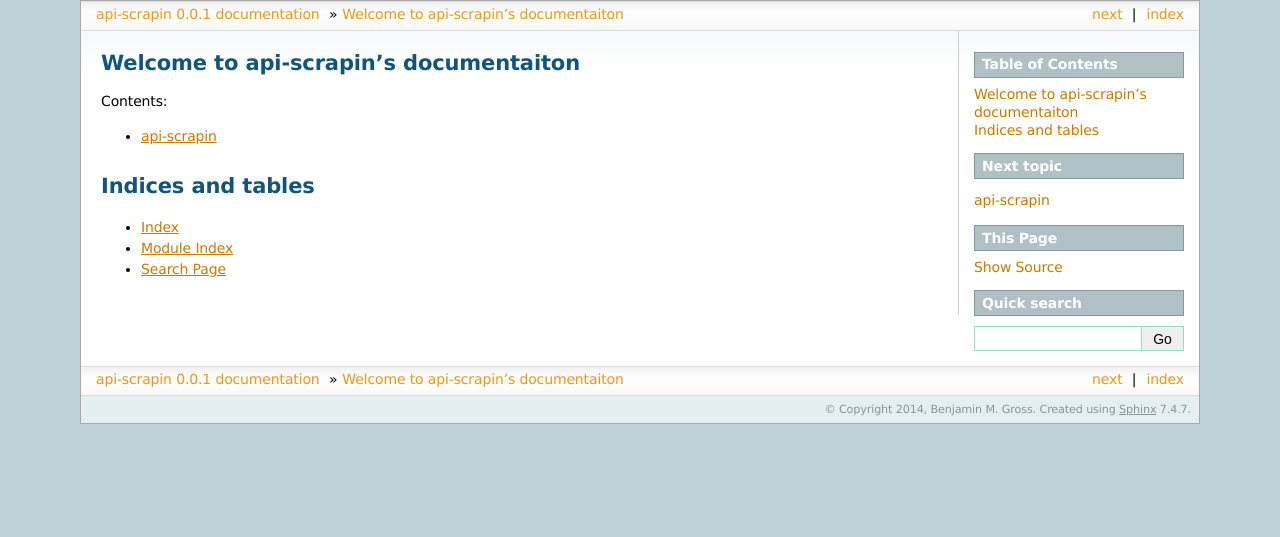
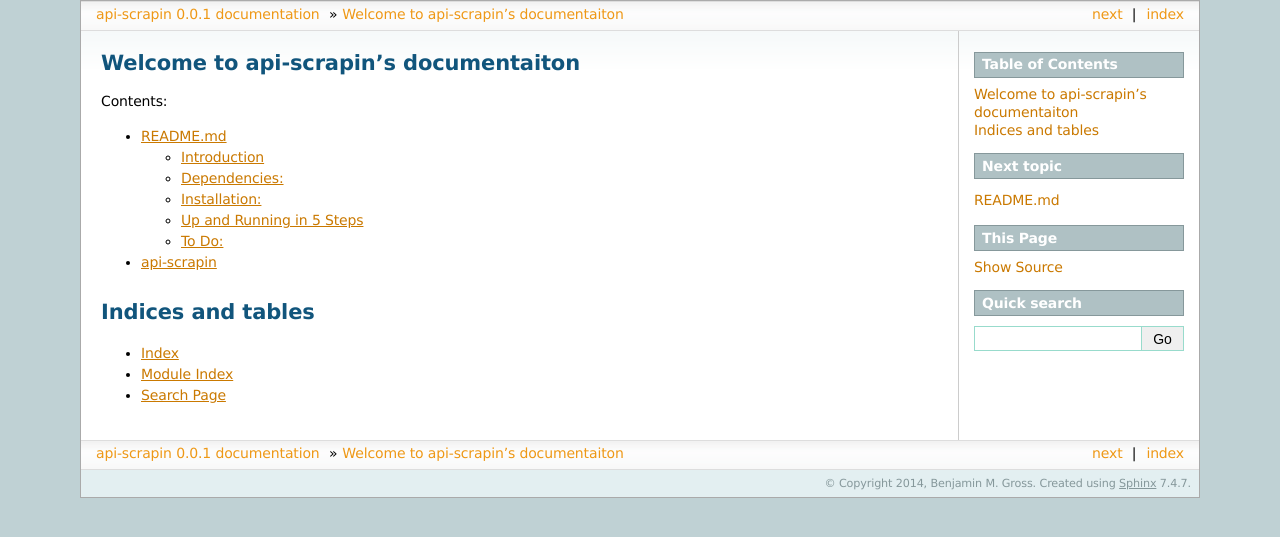
Before and after one commit to benjaminmgross/api-scrapin, a Sphinx documentation site: the page built from docs/index.rst, in a window 1280 px wide. Shown: the top 537 px of the page. Built offline with Sphinx 7.4.7, drawn with Linux system fonts in a browser that asks for light colours; some of the changed lines change nothing that is shown.

Commit message:
pandoc-ed README.md into an .rst and added it to the source files for Sphinx build

```diff
--- /dev/null
+++ b/docs/README.rst
@@ -0,0 +1,98 @@
+README.md
+=========
+
+Introduction
+------------
+
+Zillow aggregates some very interesting data, especially if you're
+interested aspects of home prices, demographics such as income,
+education, etc. -- not to mention all of this information is provided
+with latitude and longitude coordinates to boot. This light-weight
+module takes advantage of that gives you the ability
+
+1. Take the 'n' largest cities in the US (data scraped from
+   `Wikipedia <http://en.wikipedia.org/wiki/List_of_United_States_cities_by_population>`__)
+2. Go to Zillow's API, & extract ``regionid``'s (of which there are
+   several hundred for any metropolitan city) along with some
+   interesting Zillow Index Data
+3. Join that data with demographic data, such as median house prices,
+   cost per square foot, median income, etc. **all** provided at a
+   "neighborhood", "city", & "state" level.
+4. Put it all into Jesus' favorite data structure...
+   `pandas <http://pandas.pydata.org>`__, to do some more interesting
+   data analysis
+
+Dependencies:
+-------------
+
+-  `Requests <http://docs.python-requests.org/en/latest/>`__: Leveraged
+   heavily to hit the Zillow API, as well as pass the API arguments
+-  `BeautifulSoup <http://www.crummy.com/software/BeautifulSoup/>`__:
+   Specifically ``bs4``, for parsing the horrific,
+   sadder-than-baby-tears expunged ``xml`` from the Zillow API
+
+Installation:
+-------------
+
+::
+
+    $ git clone git@github.com:benjaminmgross/api-scrapin.git #assuming ssh install
+    $ cd api-scrapin
+    $ python setup.py install
+
+I know what you're thinking, "why can't I ``pip install`` it?" Stop
+whining! ... fine, I haven't figured out how to do that yet with
+packages, but I'm working on it...
+
+Up and Running in 5 Steps
+-------------------------
+
+Step 1: Get Yourself a Zillow API Token
+~~~~~~~~~~~~~~~~~~~~~~~~~~~~~~~~~~~~~~~
+
+1. Go to `Zillow's Registration
+   Page <https://www.zillow.com/webservice/Registration.htm>`__ where
+   you will be prompted to create a login.
+2. After you create a login, go to the `Zillow API Overview
+   Page <http://www.zillow.com/howto/api/APIOverview.htm>`__
+3. Click on the `get a
+   ZWSID <http://www.zillow.com/webservice/Registration.htm>`__
+4. Fill out the information, click all of the check boxes of different
+   APIs you might wannt, and then get ready to receive your Zillow API
+   key in your inbox!
+
+Step 2: Install the Package
+~~~~~~~~~~~~~~~~~~~~~~~~~~~
+
+See `installation instructions <#installation>`__
+
+Step 3: Let 'er Rip
+~~~~~~~~~~~~~~~~~~~
+
+The crux of what makes this package special is the ability to merge what
+are called "region-id" and cities.
+
+For instance, there are 267 ``region-id``'s around the New York City
+area, and for each one of those ``region-id``'s, there's extensive
+demographic information (such as income, commute times, etc), but this
+information is never provided "together" -- as in, here's the city, all
+of it's ``region-id``'s, and extensive demographic data about those
+``region-id``'s / cities.
+
+You can try to figure out out how to join all that data from disparate
+Zillow API's... or you can just use this package.
+
+Step 4: Do some cool analysis
+~~~~~~~~~~~~~~~~~~~~~~~~~~~~~
+
+You got this one covered...
+
+Step 5: Write `me an email <mailto@benjaminmgross@gmail.com>`__ and tell me you love me
+~~~~~~~~~~~~~~~~~~~~~~~~~~~~~~~~~~~~~~~~~~~~~~~~~~~~~~~~~~~~~~~~~~~~~~~~~~~~~~~~~~~~~~~
+
+To Do:
+------
+
+-  [STRIKEOUT:Complete package installation so package can be installed]
+-  [STRIKEOUT:Finish ``README.md``]
+-  Generate documentation with Sphynx
--- a/docs/index.rst
+++ b/docs/index.rst
@@ -8,6 +8,7 @@
 .. toctree::
    :maxdepth: 2
 
+   README
    my_file
 
 Indices and tables
```
Also changed, not shown: 8 other files.
